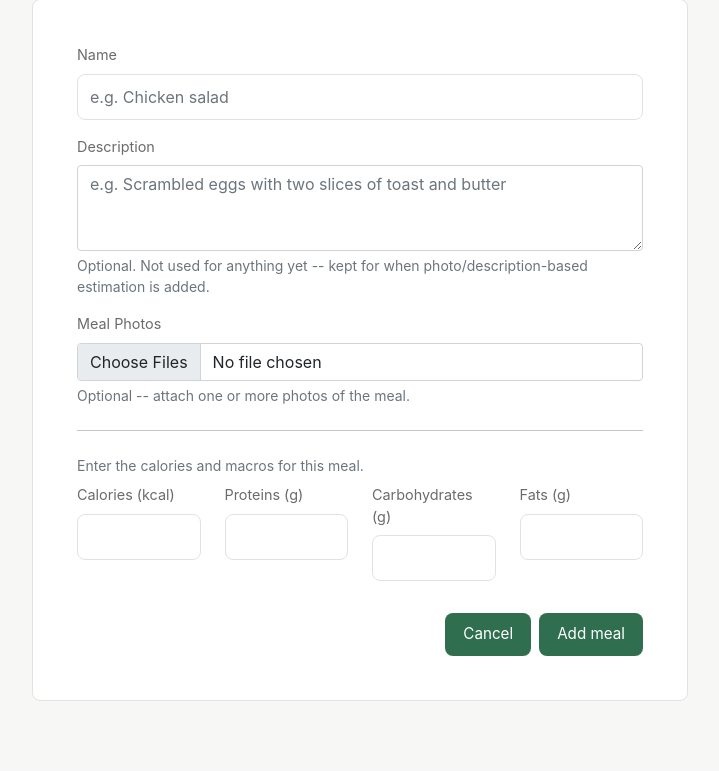
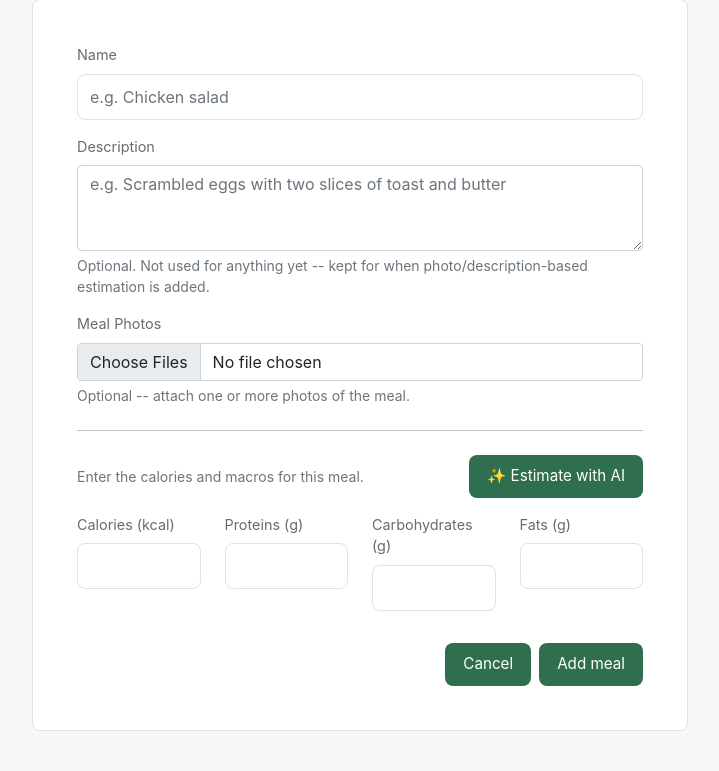
Before and after one commit to fishija/calorie-tracker, a Flask app: page /meals/add?date_str=2026-07-05 in a window 1280 px wide. Shown: the part 187-958 px from the top of the page, without its empty margins (280-999 px from the left). Before the commit the page ends 888 px from the top, so only its background shows below. Run offline with Flask 3, Linux system fonts and the light colour scheme; the visitor is signed in with stand-in values (Sample User, id 1); some libraries are stand-ins or nearby versions.

Commit message:
feature(meals): prepare fundamentals for estimate_with_ai functionality

```diff
--- a/app/meals/routes.py
+++ b/app/meals/routes.py
@@ -7,6 +7,7 @@ from flask import (
     Blueprint,
     abort,
     current_app,
+    jsonify,
     redirect,
     render_template,
     request,
@@ -210,3 +211,23 @@ def delete_meal(meal_id: int):
     db.session.delete(meal)
     db.session.commit()
     return redirect(url_for("meals.day_view", date_str=selected_date.isoformat()))
+
+
+@meals_bp.route("/estimate_with_ai", methods=["POST"])
+@login_required
+def estimate_with_ai():
+    description = request.form.get("description", "")
+    uploaded_files = request.files.getlist("new_photos")
+
+    print(
+        f"Estimating meal with description: {description} and {len(uploaded_files)} uploaded files."
+    )
+
+    return jsonify(
+        {
+            "calorie_kcal": 0,
+            "protein_g": 0,
+            "carb_g": 0,
+            "fat_g": 0,
+        }
+    )
--- /dev/null
+++ b/app/static/js/estimate_with_ai.js
@@ -0,0 +1,50 @@
+document.getElementById('btn-ai-estimate').addEventListener('click', async function() {
+  // Get the description and new photos input values
+  const descriptionInput = document.getElementById('description');
+  const newPhotosInput = document.getElementById('new_photos');
+  const button = this;
+
+  const dataUrl = this.getAttribute('data-url');
+
+  // Create a FormData object to send the description and files
+  const formData = new FormData();
+  formData.append('description', descriptionInput.value);
+
+  // Append each selected file to the FormData object
+  if (newPhotosInput.files.length > 0) {
+    for (let i = 0; i < newPhotosInput.files.length; i++) {
+      formData.append('new_photos', newPhotosInput.files[i]);
+    }
+  }
+
+  // Disable the button and show a loading state
+  const originalText = button.innerHTML;
+  button.disabled = true;
+  button.innerHTML = 'Estimating...';
+
+  try {
+    // Send AJAX request to the server to get the estimation
+    const response = await fetch(dataUrl, {
+      method: 'POST',
+      body: formData
+    });
+
+    if (!response.ok) {
+      throw new Error('Failed to fetch estimation from AI.');
+    }
+
+    const data = await response.json();
+
+    // Update the form fields with the estimated values
+    document.getElementById('calorie_kcal').value = data.calorie_kcal || 0;
+    document.getElementById('protein_g').value = data.protein_g || 0;
+    document.getElementById('carb_g').value = data.carb_g || 0;
+    document.getElementById('fat_g').value = data.fat_g || 0;
+
+    } catch (error) {
+      alert('Error estimating macros: ' + error.message);
+    } finally {
+      button.disabled = false;
+      button.innerHTML = originalText;
+    }
+});
--- a/app/templates/meals/add_meal.html
+++ b/app/templates/meals/add_meal.html
@@ -44,7 +44,16 @@
 
         <hr class="my-4">
 
-        <p class="text-muted small mb-2">Enter the calories and macros for this meal.</p>
+        <!-- AI Estimate Header Row -->
+        <div class="d-flex flex-column flex-sm-row justify-content-between align-items-sm-center gap-2 mb-3">
+          <p class="text-muted small mb-0">Enter the calories and macros for this meal.</p>
+        <button type="button"
+                id="btn-ai-estimate"
+                class="btn btn-sm btn-outline-primary"
+                data-url="{{ url_for('meals.estimate_with_ai') }}">
+          ✨ Estimate with AI
+        </button>
+        </div>
 
         <div class="row">
           <div class="col-6 col-md-3 mb-3">
@@ -71,14 +80,13 @@
 
         <div class="d-flex justify-content-end gap-2">
           <a class="btn btn-outline-secondary"
-             href="{{ url_for('meals.day_view', date_str=selected_date.isoformat()) }}">Cancel</a>
+            href="{{ url_for('meals.day_view', date_str=selected_date.isoformat()) }}">Cancel</a>
           {{ form.submit(class="btn btn-primary", value=("Save changes" if mode == "edit" else "Add meal")) }}
         </div>
-
       </form>
-
     </div>
   </div>
+</div>
 
-</div>
+<script src="{{ url_for('static', filename='js/estimate_with_ai.js') }}"></script>
 {% endblock %}
```
